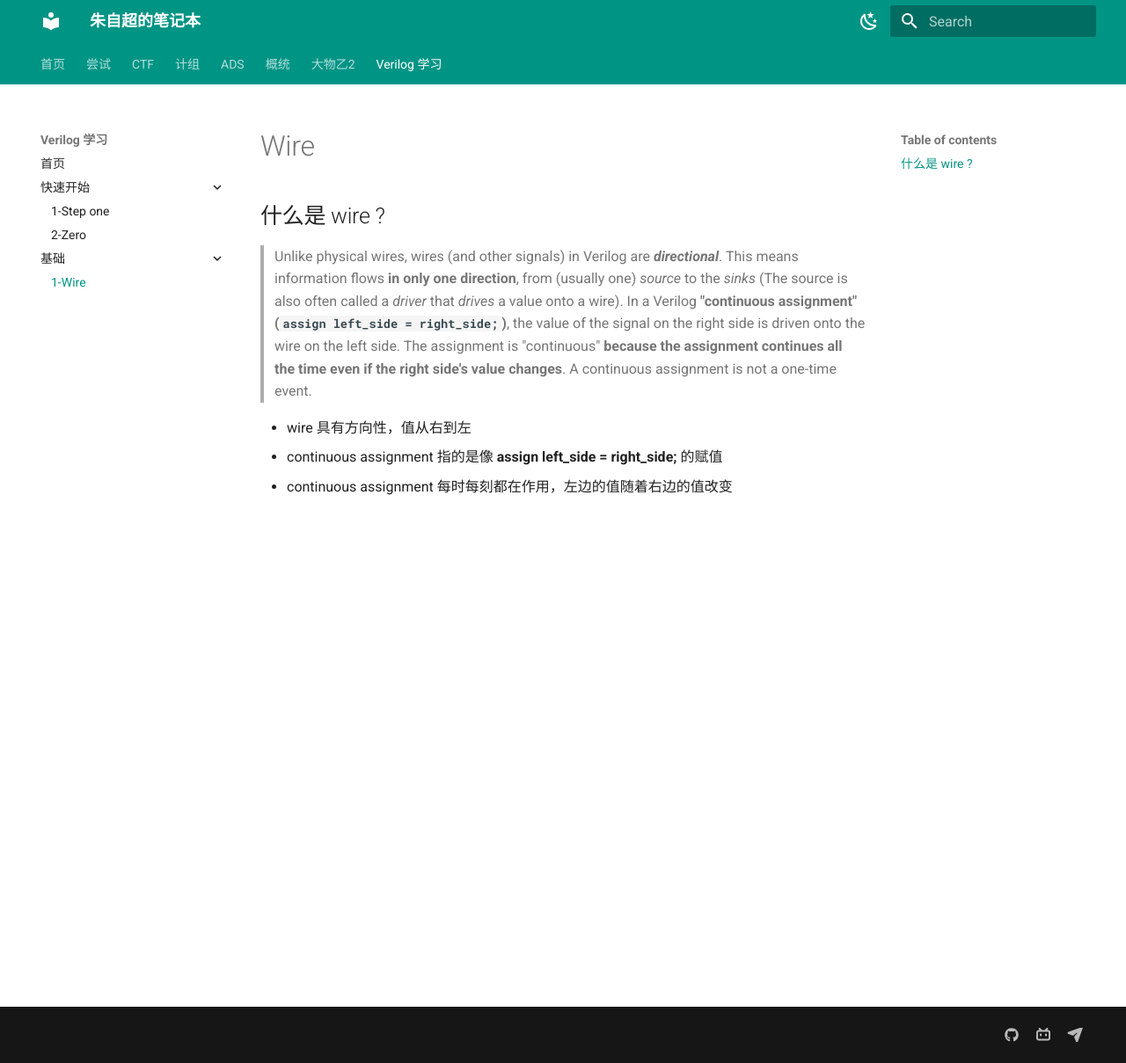
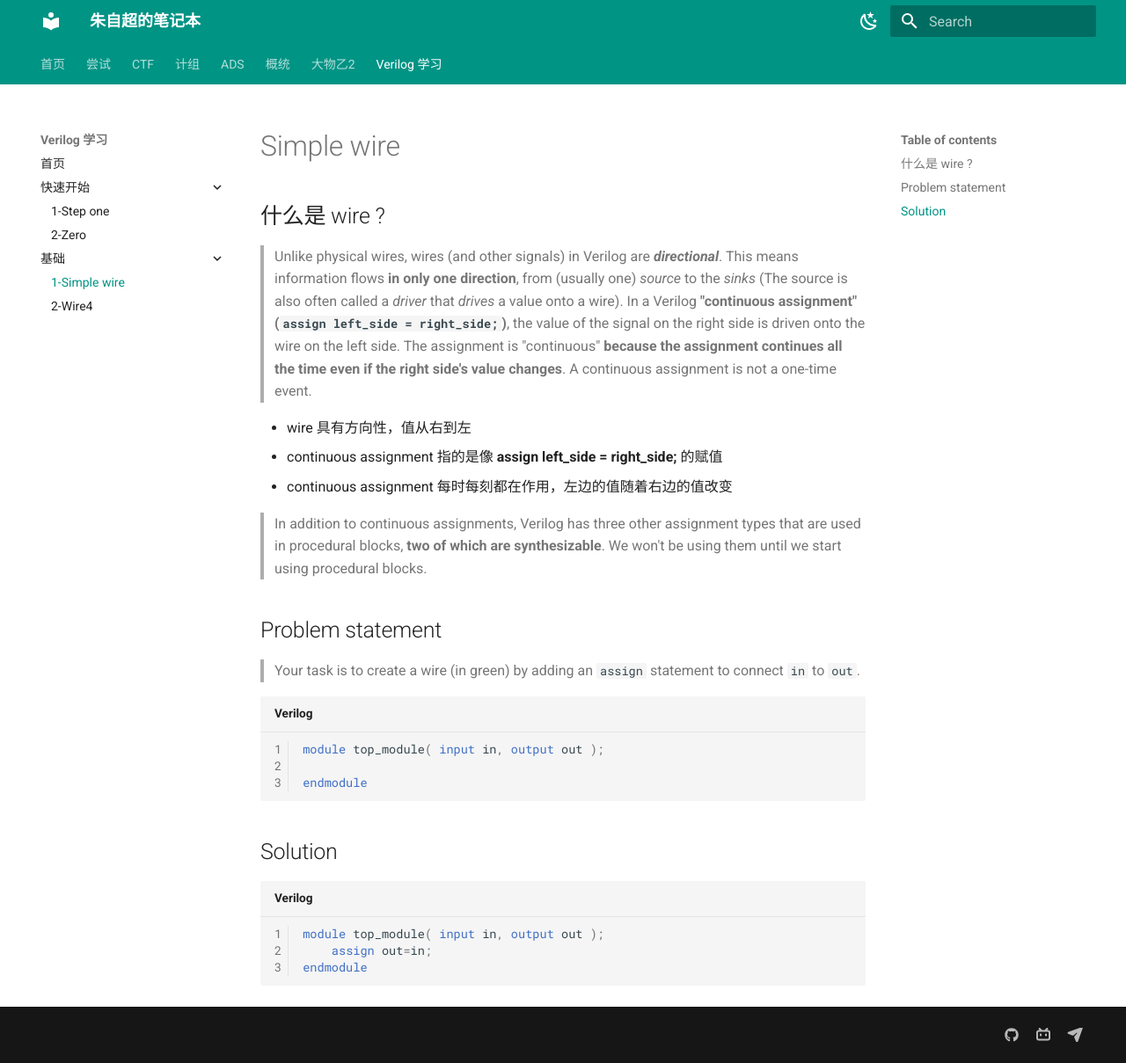
Before and after one commit to ZichaoZhu/zichaozhu.github.io, an MkDocs documentation site: the page built from docs/blog/verilog/Basic/1-Simple wire.md, in a window 1280 px wide and 1209 px high. Shown: the whole window at 88% size. Built offline with MkDocs 1.6.1 and Material for MkDocs 9.7.7, drawn with Linux system fonts in a browser that asks for light colours.

Commit message:
verilog做了一点题目

````diff
--- a/docs/blog/verilog/Basic/1-wire.md
+++ b/docs/blog/verilog/Basic/1-Simple wire.md
@@ -1,4 +1,4 @@
-# Wire
+# Simple wire
 
 ## 什么是 wire ?
 
@@ -7,3 +7,23 @@
 * wire 具有方向性，值从右到左
 * continuous assignment 指的是像 **assign left_side = right_side;** 的赋值
 * continuous assignment 每时每刻都在作用，左边的值随着右边的值改变
+
+> In addition to continuous assignments, Verilog has three other assignment types that are used in procedural blocks, **two of which are synthesizable**. We won't be using them until we start using procedural blocks.
+
+## Problem statement
+
+>  Your task is to create a wire (in green) by adding an `assign` statement to connect `in` to `out`.
+
+```verilog
+module top_module( input in, output out );
+
+endmodule
+```
+
+## Solution
+
+```verilog
+module top_module( input in, output out );
+	assign out=in;
+endmodule
+```
--- a/mkdocs.yml
+++ b/mkdocs.yml
@@ -29,8 +29,8 @@ nav:
       - 1-Step one: blog/verilog/快速开始/1-Step one.md
       - 2-Zero: blog/verilog/快速开始/2-Zero.md
     - 基础:
-      - 1-Wire: blog/verilog/Basic/1-wire.md
-
+      - 1-Simple wire: blog/verilog/Basic/1-Simple wire.md
+      - 2-Wire4: blog/verilog/Basic/2-Wire4.md
 
 theme:
   name: material
````
Also changed, not shown: docs/blog/verilog/Basic/2-Wire4.md (added, +39 -0 lines).
